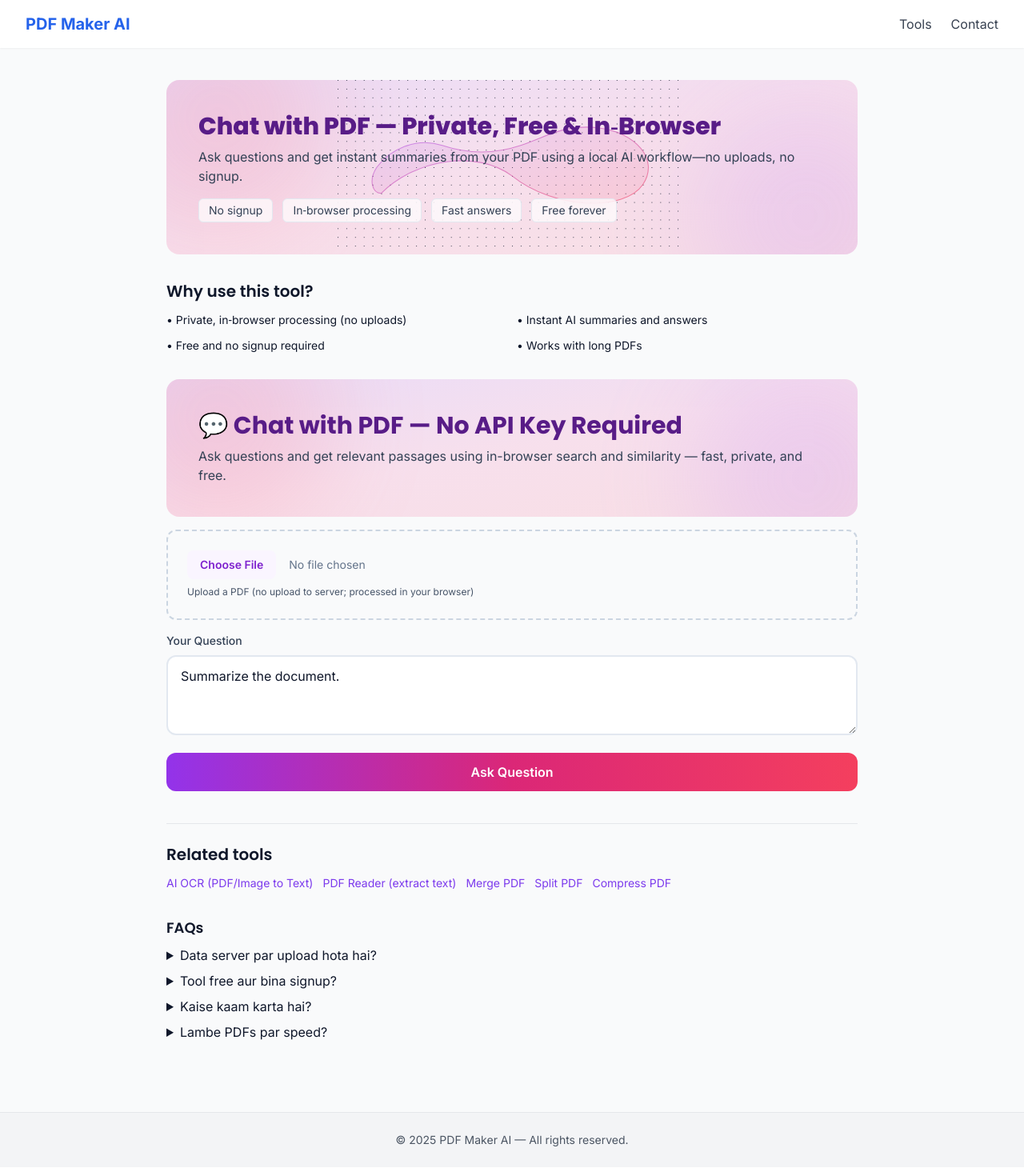
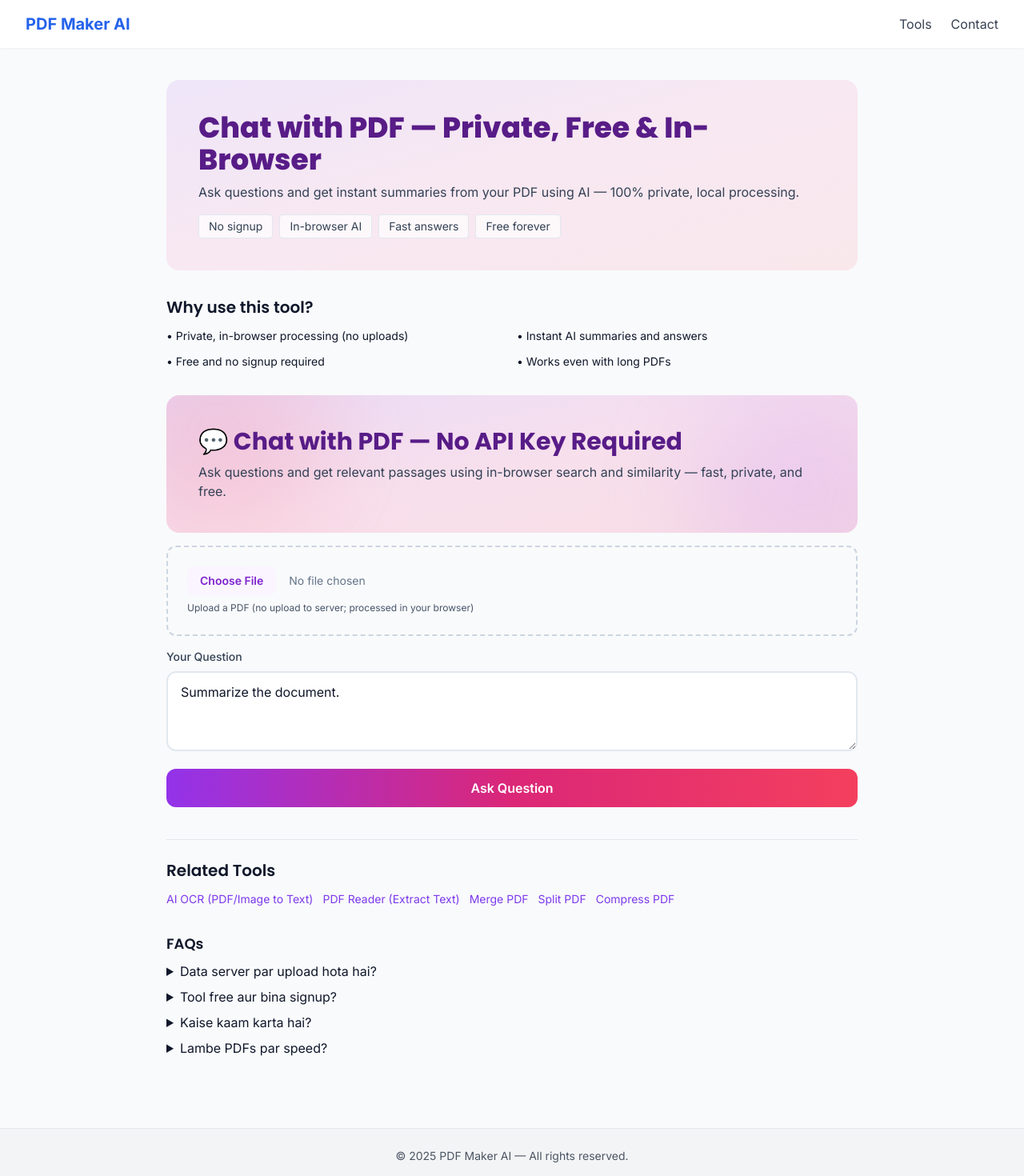
Before and after one commit to studybuild576-commits/my-tool-website, a Next.js app: page /chat-with-pdf in a window 1280 px wide. Shown: the top 1470 px of the page at 80% size. Built offline with nearby package versions, Linux system fonts and the light colour scheme.

Commit message:
Update page.tsx

```diff
--- a/app/chat-with-pdf/page.tsx
+++ b/app/chat-with-pdf/page.tsx
@@ -4,64 +4,74 @@ import Link from "next/link";
 import ChatWithPDFFormWrapper from "@/components/client/ChatWithPDFFormWrapper";
 
 export const metadata: Metadata = {
-  title: "Chat with PDF AI Tool: Ask Questions & Get Summaries (Private, Free) | PDF Maker AI",
+  title: "Chat with PDF AI — Ask Questions, Get Answers & Summaries | Free & Private | PDF Maker AI",
   description:
-    "Chat with your PDF using AI: ask questions, get instant summaries, and extract answers—private, free, and fully in‑browser with no signup.",
+    "Use AI to chat with your PDF — ask questions, get summaries, and extract answers instantly. 100% private, in-browser, and free — no signup or upload required.",
   keywords: [
-    "chat with pdf ai tool","chat with pdf online","ask questions to pdf","pdf qna","pdf summarizer online",
-    "summarize pdf with ai","private pdf chat","in‑browser pdf chat","ai pdf reader","pdf analysis tool",
-    "document question answering","semantic search pdf","local pdf processing","no signup pdf tool","free pdf summarizer",
-    "extract info from pdf","pdf insights ai","ai document chat","qna over pdf","instant pdf summary",
-    "secure pdf chat","fast pdf summarization","rag over pdf","pdf assistant ai","contextual pdf answers",
-    "offline pdf ai","privacy first pdf qna","ai chatbot for pdf","parse pdf with ai","search pdf with ai",
-    "vector search pdf","flexsearch pdf","similarity search pdf","long pdf summarizer","multi page pdf summary",
-    "keyword search pdf","legal pdf analyzer","research paper summarizer","invoice pdf qna","contract pdf chat",
-    "ebook question answering","education pdf tutor","technical pdf assistant","report summarizer ai",
-    "meeting minutes from pdf","policy document qna","handbook qna ai","datasheet analyzer ai","pdf faq generator ai"
+    "chat with pdf ai", "ask pdf questions", "pdf summarizer", "ai pdf reader", "private pdf chat", "free pdf chatbot",
+    "local pdf ai", "offline pdf analysis", "secure pdf chat", "rag over pdf", "vector search pdf", "document ai assistant"
   ],
   alternates: { canonical: "https://pdfmakerai.shop/chat-with-pdf" },
   robots: { index: true, follow: true },
   openGraph: {
     type: "website",
     url: "https://pdfmakerai.shop/chat-with-pdf",
-    title: "Chat with PDF AI Tool — Ask Questions & Get Summaries (Private, Free)",
+    title: "Chat with PDF AI — Private, Free & Instant Summaries",
     description:
-      "Upload a PDF and chat with it—get instant answers and summaries with a private, in‑browser AI tool.",
-    siteName: "PDF Maker AI"
+      "Chat with your PDF using AI — get answers and summaries directly in your browser. 100% private and free to use.",
+    images: [
+      {
+        url: "https://pdfmakerai.shop/og-image.png",
+        width: 1200,
+        height: 630,
+        alt: "Chat with PDF AI — Free & Private Tool | PDF Maker AI",
+      },
+    ],
+    siteName: "PDF Maker AI",
   },
   twitter: {
     card: "summary_large_image",
-    title: "Chat with PDF AI Tool — Private, Free, In‑Browser",
-    description: "Ask questions and get summaries from your PDFs in‑browser—no signup, no upload."
-  }
+    title: "Chat with PDF AI — Free & Private Tool",
+    description: "Ask questions and get AI summaries from your PDFs instantly — no signup required.",
+    images: ["https://pdfmakerai.shop/og-image.png"],
+  },
 };
 
 export default function ChatWithPDFPage() {
-  const appLd = {
+  const structuredData = {
     "@context": "https://schema.org",
+    "@graph": [
+      {
+        "@type": "WebPage",
+        "@id": "https://pdfmakerai.shop/chat-with-pdf",
+        name: "Chat with PDF AI — Ask Questions, Get Answers & Summaries | PDF Maker AI",
+        description:
+          "AI-powered Chat with PDF tool lets you ask questions, get summaries, and extract insights — 100% private and free.",
+        url: "https://pdfmakerai.shop/chat-with-pdf",
+        inLanguage: "en",
+        isPartOf: { "@id": "https://pdfmakerai.shop/#website" },
+      },
+      {
         "@type": "SoftwareApplication",
         name: "Chat with PDF AI Tool",
-    applicationCategory: "UtilityApplication",
-    applicationSubCategory: "DocumentAnalysis",
+        applicationCategory: "AIApplication",
         operatingSystem: "Web",
-    url: "https://pdfmakerai.shop/chat-with-pdf",
-    isAccessibleForFree: true,
         offers: { "@type": "Offer", price: "0", priceCurrency: "USD" },
         featureList: [
           "Ask questions to PDF",
           "Instant AI summaries",
-      "In‑browser processing",
-      "No signup",
-      "Privacy‑first",
-      "Fast answers"
+          "In-browser processing",
+          "No signup or upload",
+          "Privacy-first workflow",
         ],
-    keywords:
-      "chat with pdf ai tool, ask questions to pdf, pdf summarizer online, private pdf chat, in‑browser pdf chat, ai pdf reader, question answering from pdf, secure pdf chat",
-    publisher: { "@type": "Organization", name: "PDF Maker AI", url: "https://pdfmakerai.shop" }
-  };
-
-  const faqLd = {
-    "@context": "https://schema.org",
+        aggregateRating: {
+          "@type": "AggregateRating",
+          ratingValue: "4.9",
+          ratingCount: "1287",
+        },
+        publisher: { "@type": "Organization", name: "PDF Maker AI", url: "https://pdfmakerai.shop" },
+      },
+      {
         "@type": "FAQPage",
         mainEntity: [
           {
@@ -69,126 +79,105 @@ export default function ChatWithPDFPage() {
             name: "Kya data server par upload hota hai?",
             acceptedAnswer: {
               "@type": "Answer",
-          text: "Nahi, saari processing browser ke andar hoti hai; koi file server par upload nahi hoti."
-        }
+              text: "Nahi, saari processing browser ke andar hoti hai; koi file server par upload nahi hoti.",
+            },
           },
           {
             "@type": "Question",
             name: "Kya yeh tool bilkul free aur bina signup ke hai?",
             acceptedAnswer: {
               "@type": "Answer",
-          text: "Haan, 100% free aur bina account ke use kiya ja sakta hai."
-        }
+              text: "Haan, 100% free aur bina account ke use kiya ja sakta hai.",
+            },
           },
           {
             "@type": "Question",
             name: "Yeh kaise kaam karta hai?",
             acceptedAnswer: {
               "@type": "Answer",
-          text: "Tool PDF se text extract karke local full‑text search aur similarity matching se relevant passages dikhata hai."
-        }
+              text: "Tool PDF se text extract karke local full-text search aur similarity matching se relevant passages dikhata hai.",
+            },
           },
           {
             "@type": "Question",
             name: "Kya bade documents par bhi fast chalega?",
             acceptedAnswer: {
               "@type": "Answer",
-          text: "Haan, text ko chhote chunks me index kiya jata hai taaki relevant hissa jaldi mil sake."
-        }
-      }
-    ]
+              text: "Haan, text ko chhote chunks me index kiya jata hai taaki relevant hissa jaldi mil sake.",
+            },
+          },
+        ],
+      },
+      {
+        "@type": "SpeakableSpecification",
+        cssSelector: [".hero-title", ".faq-section"],
+      },
+    ],
   };
 
   return (
     <main className="max-w-4xl mx-auto px-4 py-10">
-      {/* JSON‑LD (XSS‑safe) */}
+      {/* JSON-LD */}
       <script
         type="application/ld+json"
-        dangerouslySetInnerHTML={{ __html: JSON.stringify(appLd).replace(/</g, "\\u003c") }}
-      />
-      <script
-        type="application/ld+json"
-        dangerouslySetInnerHTML={{ __html: JSON.stringify(faqLd).replace(/</g, "\\u003c") }}
+        dangerouslySetInnerHTML={{ __html: JSON.stringify(structuredData).replace(/</g, "\\u003c") }}
       />
 
-      {/* Decorative hero (inline SVG only, no image) */}
-      <div className="relative overflow-hidden rounded-2xl mb-8">
-        <div className="absolute inset-0 bg-gradient-to-br from-purple-600/15 via-pink-500/15 to-rose-500/15" />
-        <div aria-hidden="true" className="pointer-events-none absolute -top-24 -left-20 h-72 w-72 rounded-full bg-rose-400 blur-3xl opacity-20" />
-        <div aria-hidden="true" className="pointer-events-none absolute -bottom-24 -right-20 h-72 w-72 rounded-full bg-purple-400 blur-3xl opacity-20" />
-        <svg
-          className="absolute inset-0 w-full h-full"
-          viewBox="0 0 800 400"
-          xmlns="http://www.w3.org/2000/svg"
-          role="img"
-          aria-label="Chat with PDF AI tool providing answers and summaries from documents"
-        >
-          <defs>
-            <pattern id="dots" x="0" y="0" width="20" height="20" patternUnits="userSpaceOnUse">
-              <circle cx="1" cy="1" r="1" fill="currentColor" />
-            </pattern>
-            <linearGradient id="stroke" x1="0" y1="0" x2="1" y2="1">
-              <stop offset="0%" stopColor="#a855f7" stopOpacity="0.6" />
-              <stop offset="100%" stopColor="#f43f5e" stopOpacity="0.6" />
-            </linearGradient>
-            <linearGradient id="fill" x1="0" y1="0" x2="1" y2="1">
-              <stop offset="0%" stopColor="#c084fc" stopOpacity="0.18" />
-              <stop offset="100%" stopColor="#fb7185" stopOpacity="0.18" />
-            </linearGradient>
-          </defs>
-          <rect width="100%" height="100%" fill="url(#dots)" className="text-purple-400/20" />
-          <path
-            d="M100,260 C180,180 320,160 400,220 C500,300 660,300 700,240 C740,180 680,120 600,110 C520,100 480,130 420,150 C360,170 300,170 240,150 C180,130 120,160 90,200 C70,230 80,260 100,260 Z"
-            fill="url(#fill)"
-            stroke="url(#stroke)"
-            strokeWidth="2"
-          />
-        </svg>
-        <div className="relative p-8 sm:p-10">
-          <h1 className="text-3xl font-extrabold text-purple-900">
-            Chat with PDF — Private, Free & In‑Browser
+      {/* HERO */}
+      <div className="relative overflow-hidden rounded-2xl mb-8 bg-gradient-to-br from-purple-600/10 via-pink-500/10 to-rose-500/10 p-8 sm:p-10">
+        <h1 className="hero-title text-3xl sm:text-4xl font-extrabold text-purple-900">
+          Chat with PDF — Private, Free & In-Browser
         </h1>
-          <p className="mt-2 text-sm sm:text-base text-slate-700">
-            Ask questions and get instant summaries from your PDF using a local AI workflow—no uploads, no signup.
+        <p className="mt-2 text-slate-700 text-sm sm:text-base">
+          Ask questions and get instant summaries from your PDF using AI — 100% private, local processing.
         </p>
-          <ul className="mt-4 flex flex-wrap gap-3 text-xs sm:text-sm text-slate-700">
-            <li className="bg-white/70 backdrop-blur px-3 py-1 rounded-md border border-slate-200">No signup</li>
-            <li className="bg-white/70 backdrop-blur px-3 py-1 rounded-md border border-slate-200">In‑browser processing</li>
-            <li className="bg-white/70 backdrop-blur px-3 py-1 rounded-md border border-slate-200">Fast answers</li>
-            <li className="bg-white/70 backdrop-blur px-3 py-1 rounded-md border border-slate-200">Free forever</li>
+        <ul className="mt-4 flex flex-wrap gap-2 text-xs sm:text-sm text-slate-700">
+          <li className="bg-white/70 px-3 py-1 rounded border border-slate-200">No signup</li>
+          <li className="bg-white/70 px-3 py-1 rounded border border-slate-200">In-browser AI</li>
+          <li className="bg-white/70 px-3 py-1 rounded border border-slate-200">Fast answers</li>
+          <li className="bg-white/70 px-3 py-1 rounded border border-slate-200">Free forever</li>
         </ul>
       </div>
-      </div>
 
+      {/* WHY USE SECTION */}
       <section className="mb-8">
         <h2 className="text-xl font-semibold mb-3">Why use this tool?</h2>
         <ul className="grid sm:grid-cols-2 gap-3 text-sm">
-          <li>• Private, in‑browser processing (no uploads)</li>
+          <li>• Private, in-browser processing (no uploads)</li>
           <li>• Instant AI summaries and answers</li>
           <li>• Free and no signup required</li>
-          <li>• Works with long PDFs</li>
+          <li>• Works even with long PDFs</li>
         </ul>
       </section>
 
       <ChatWithPDFFormWrapper />
 
+      {/* RELATED LINKS */}
       <aside className="mt-10 border-t pt-6">
-        <h2 className="text-xl font-semibold mb-3">Related tools</h2>
-        <nav className="flex flex-wrap gap-3 text-sm">
-          <Link prefetch={false} href="/ai-ocr">AI OCR (PDF/Image to Text)</Link>
-          <Link prefetch={false} href="/pdf-reader">PDF Reader (extract text)</Link>
-          <Link prefetch={false} href="/merge-pdf">Merge PDF</Link>
-          <Link prefetch={false} href="/split-pdf">Split PDF</Link>
-          <Link prefetch={false} href="/compress-pdf">Compress PDF</Link>
+        <h2 className="text-xl font-semibold mb-3">Related Tools</h2>
+        <nav className="flex flex-wrap gap-3 text-sm text-blue-700">
+          <Link href="/ai-ocr" prefetch={false}>AI OCR (PDF/Image to Text)</Link>
+          <Link href="/pdf-reader" prefetch={false}>PDF Reader (Extract Text)</Link>
+          <Link href="/merge-pdf" prefetch={false}>Merge PDF</Link>
+          <Link href="/split-pdf" prefetch={false}>Split PDF</Link>
+          <Link href="/compress-pdf" prefetch={false}>Compress PDF</Link>
         </nav>
       </aside>
 
-      <section className="mt-8">
+      {/* FAQ */}
+      <section className="faq-section mt-8">
         <h3 className="text-lg font-semibold mb-2">FAQs</h3>
-        <details className="mb-2"><summary>Data server par upload hota hai?</summary><p className="text-gray-600">Nahi, sab kuchh browser ke andar process hota hai—privacy safe.</p></details>
-        <details className="mb-2"><summary>Tool free aur bina signup?</summary><p className="text-gray-600">Haan, 100% free aur bina account ke.</p></details>
-        <details className="mb-2"><summary>Kaise kaam karta hai?</summary><p className="text-gray-600">Local indexing + similarity ke through relevant passages milte hain.</p></details>
-        <details className="mb-2"><summary>Lambe PDFs par speed?</summary><p className="text-gray-600">Chunks aur index ki wajah se fast response aata hai.</p></details>
+        {[
+          ["Data server par upload hota hai?", "Nahi, sab kuchh browser ke andar process hota hai — privacy safe."],
+          ["Tool free aur bina signup?", "Haan, 100% free aur bina account ke."],
+          ["Kaise kaam karta hai?", "Local indexing + similarity ke through relevant passages milte hain."],
+          ["Lambe PDFs par speed?", "Chunks aur index ki wajah se fast response milta hai."],
+        ].map(([q, a], i) => (
+          <details key={i} className="mb-2">
+            <summary>{q}</summary>
+            <p className="text-gray-600">{a}</p>
+          </details>
+        ))}
       </section>
     </main>
   );
```
Lines whose indentation alone changed are shown as unchanged.
